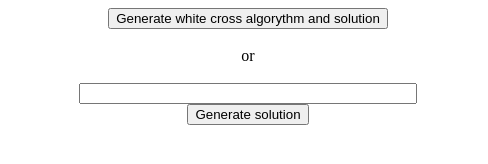
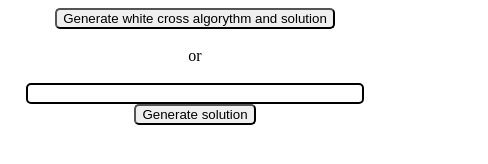
Before and after one commit to xDelph/cfopsolver, a website: page public/index.html in a window 390 px wide. Shown: the whole page, 488 px wide, since content can reach past the window. Drawn offline with Linux system fonts and the light colour scheme.

Commit message:
fix responsivness

```diff
--- a/public/index.html
+++ b/public/index.html
@@ -1,8 +1,15 @@
 <!DOCTYPE html>
 <head>
+  <meta name="viewport" content="width=device-width, initial-scale=1, maximum-scale=1">
+
   <style>
     #customInput {
       width: 330px;
+      border: 2px solid black
+    }
+
+    input, button {
+      border-radius: 5px;
     }
 
     .result {
@@ -15,7 +22,8 @@
     }
 
     body > div {
-      width: 480px;
+      max-width: 480px;
+      width: 100%;
     }
 
     .loader {
```
